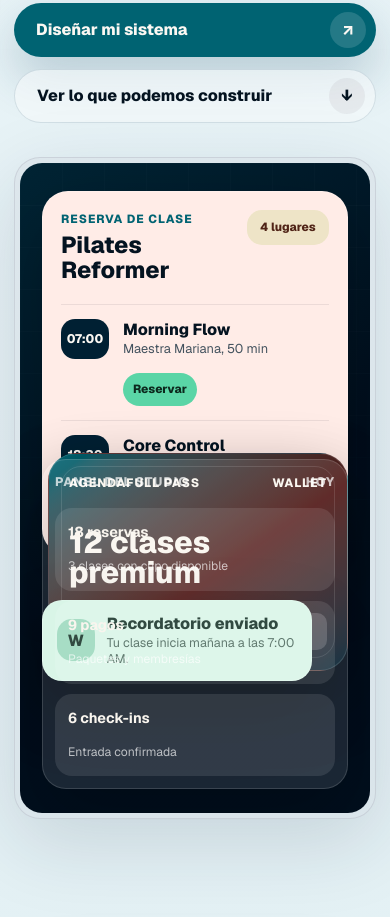
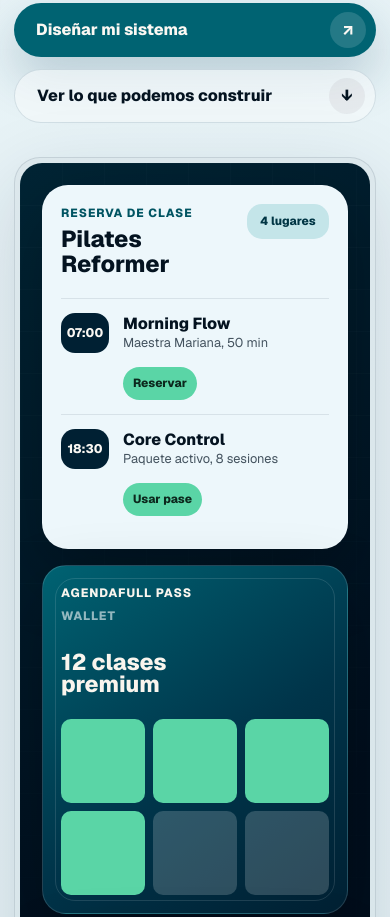
Before and after one commit to said019/Wallet-club, a plain HTML site: page index.html in a window 390 px wide. Shown: the part 471-1388 px from the top of the page. Drawn offline with nearby package versions, Linux system fonts and the light colour scheme.

Commit message:
Declutter AgendaFull product mockup

```diff
--- a/index.html
+++ b/index.html
@@ -301,15 +301,19 @@
         .visual-shell {
             position: relative;
             padding: 8px;
-            border: 1px solid rgba(53, 32, 58, 0.1);
+            border: 1px solid rgba(20, 38, 62, 0.12);
             border-radius: 34px;
-            background: rgba(53, 32, 58, 0.05);
+            background: rgba(20, 38, 62, 0.05);
             box-shadow: var(--shadow);
         }
 
         .visual-stage {
             position: relative;
-            min-height: 560px;
+            display: grid;
+            grid-template-columns: minmax(0, 1fr) 192px;
+            grid-template-rows: auto auto;
+            gap: 16px;
+            padding: 24px;
             overflow: hidden;
             border-radius: 28px;
             background:
@@ -331,19 +335,19 @@
         }
 
         .surface {
-            position: absolute;
             border: 1px solid rgba(255, 255, 255, 0.14);
             background: rgba(255, 255, 255, 0.08);
             box-shadow: 0 28px 70px rgba(0, 0, 0, 0.24);
         }
 
         .booking-panel {
-            top: 34px;
-            left: 36px;
-            width: min(380px, calc(100% - 72px));
-            padding: 24px;
+            position: relative;
+            grid-column: 1 / 2;
+            grid-row: 1 / 2;
+            width: 100%;
+            padding: 22px;
             border-radius: 26px;
-            background: oklch(96% 0.025 34);
+            background: oklch(97% 0.012 220);
             color: var(--ink);
             z-index: 1;
         }
@@ -357,7 +361,7 @@
         }
 
         .panel-kicker {
-            color: var(--plum);
+            color: oklch(40% 0.09 210);
             font-size: 0.74rem;
             font-weight: 800;
             text-transform: uppercase;
@@ -375,8 +379,8 @@
             min-width: 82px;
             padding: 8px 10px;
             border-radius: 15px;
-            background: var(--soft-clay);
-            color: oklch(32% 0.07 38);
+            background: oklch(90% 0.035 205);
+            color: oklch(30% 0.065 220);
             font-size: 0.74rem;
             font-weight: 800;
             text-align: center;
@@ -384,11 +388,11 @@
 
         .class-row {
             display: grid;
-            grid-template-columns: 54px 1fr auto;
+            grid-template-columns: 50px minmax(0, 1fr) auto;
             gap: 14px;
             align-items: center;
             padding: 14px 0;
-            border-top: 1px solid rgba(53, 32, 58, 0.09);
+            border-top: 1px solid rgba(20, 38, 62, 0.1);
         }
 
         .time-pill {
@@ -424,15 +428,19 @@
         }
 
         .wallet-pass {
-            right: 32px;
-            top: 185px;
-            width: 300px;
-            min-height: 210px;
-            padding: 20px;
-            border-radius: 28px;
+            position: relative;
+            grid-column: 2 / 3;
+            grid-row: 1 / 2;
+            align-self: stretch;
+            min-height: 0;
+            display: flex;
+            flex-direction: column;
+            justify-content: space-between;
+            gap: 24px;
+            padding: 18px;
+            border-radius: 24px;
             background:
-                linear-gradient(145deg, var(--plum), oklch(29% 0.088 26) 56%, var(--plum-deep));
-            transform: rotate(3deg);
+                linear-gradient(145deg, oklch(45% 0.095 210), oklch(30% 0.075 225) 56%, var(--plum-deep));
             z-index: 2;
         }
 
@@ -447,9 +455,10 @@
 
         .wallet-label {
             display: flex;
-            justify-content: space-between;
-            align-items: center;
-            gap: 12px;
+            flex-direction: column;
+            justify-content: flex-start;
+            align-items: flex-start;
+            gap: 4px;
             position: relative;
             z-index: 1;
             font-size: 0.76rem;
@@ -458,23 +467,25 @@
             text-transform: uppercase;
         }
 
+        .wallet-label span:last-child {
+            color: rgba(255, 255, 255, 0.58);
+        }
+
         .wallet-title {
             position: relative;
             z-index: 1;
-            margin-top: 34px;
             font-family: "Geist", "Manrope", system-ui, sans-serif;
-            font-size: 1.9rem;
+            font-size: 1.42rem;
             font-weight: 800;
             line-height: 0.98;
         }
 
         .wallet-grid {
             display: grid;
-            grid-template-columns: repeat(6, 1fr);
+            grid-template-columns: repeat(3, 1fr);
             gap: 8px;
             position: relative;
             z-index: 1;
-            margin-top: 26px;
         }
 
         .wallet-dot {
@@ -488,10 +499,10 @@
         }
 
         .admin-strip {
-            left: 58px;
-            right: 58px;
-            bottom: 34px;
-            padding: 17px;
+            position: relative;
+            grid-column: 1 / 2;
+            grid-row: 2 / 3;
+            padding: 16px;
             border-radius: 24px;
             background: rgba(255, 255, 255, 0.1);
             z-index: 4;
@@ -516,8 +527,8 @@
         }
 
         .admin-cell {
-            min-height: 86px;
-            padding: 13px;
+            min-height: 78px;
+            padding: 12px;
             border-radius: 17px;
             background: rgba(255, 255, 255, 0.1);
         }
@@ -534,17 +545,18 @@
         }
 
         .whatsapp-chip {
-            right: 22px;
-            top: 314px;
+            position: relative;
+            grid-column: 2 / 3;
+            grid-row: 2 / 3;
             display: flex;
-            align-items: center;
+            flex-direction: column;
+            align-items: flex-start;
             gap: 12px;
-            width: 270px;
-            padding: 14px;
+            width: 100%;
+            padding: 14px 13px;
             border-radius: 20px;
             background: oklch(94% 0.038 165);
             color: oklch(21% 0.045 165);
-            transform: rotate(-2deg);
             z-index: 3;
         }
 
@@ -565,7 +577,7 @@
 
         .chip-copy {
             margin-top: 3px;
-            font-size: 0.78rem;
+            font-size: 0.74rem;
             opacity: 0.72;
             line-height: 1.25;
         }
@@ -1097,33 +1109,37 @@
             }
 
             .visual-stage {
-                min-height: 560px;
+                grid-template-columns: 1fr;
+                grid-template-rows: auto auto auto auto;
+                padding: 22px;
             }
 
             .booking-panel {
-                left: 22px;
-                top: 28px;
-                width: calc(100% - 44px);
+                grid-column: auto;
+                grid-row: auto;
+                width: 100%;
             }
 
             .wallet-pass {
-                right: 22px;
-                top: 240px;
-                width: min(300px, calc(100% - 44px));
+                grid-column: auto;
+                grid-row: auto;
+                width: 100%;
+                min-height: 190px;
             }
 
             .whatsapp-chip {
+                position: relative;
+                grid-column: auto;
+                grid-row: auto;
+                left: auto;
                 right: auto;
-                left: 22px;
-                top: auto;
-                bottom: 154px;
-                width: min(270px, calc(100% - 44px));
+                bottom: auto;
+                width: 100%;
             }
 
             .admin-strip {
-                left: 22px;
-                right: 22px;
-                bottom: 24px;
+                grid-column: auto;
+                grid-row: auto;
             }
 
             .admin-grid,
@@ -1190,7 +1206,7 @@
             }
 
             .visual-stage {
-                min-height: 650px;
+                min-height: 0;
                 border-radius: 22px;
             }
 
@@ -1198,7 +1214,6 @@
             .wallet-pass,
             .whatsapp-chip,
             .admin-strip {
-                position: absolute;
                 transform: none;
             }
 
@@ -1213,14 +1228,6 @@
             .status-pill {
                 grid-column: 2;
                 width: fit-content;
-            }
-
-            .wallet-pass {
-                top: 290px;
-            }
-
-            .whatsapp-chip {
-                bottom: 132px;
             }
 
             .admin-strip {
@@ -1369,7 +1376,7 @@
                                     <span>Paquetes y membresías</span>
                                 </div>
                                 <div class="admin-cell">
-                                    <strong>6 check-ins</strong>
+                                    <strong>6 accesos</strong>
                                     <span>Entrada confirmada</span>
                                 </div>
                             </div>
```
